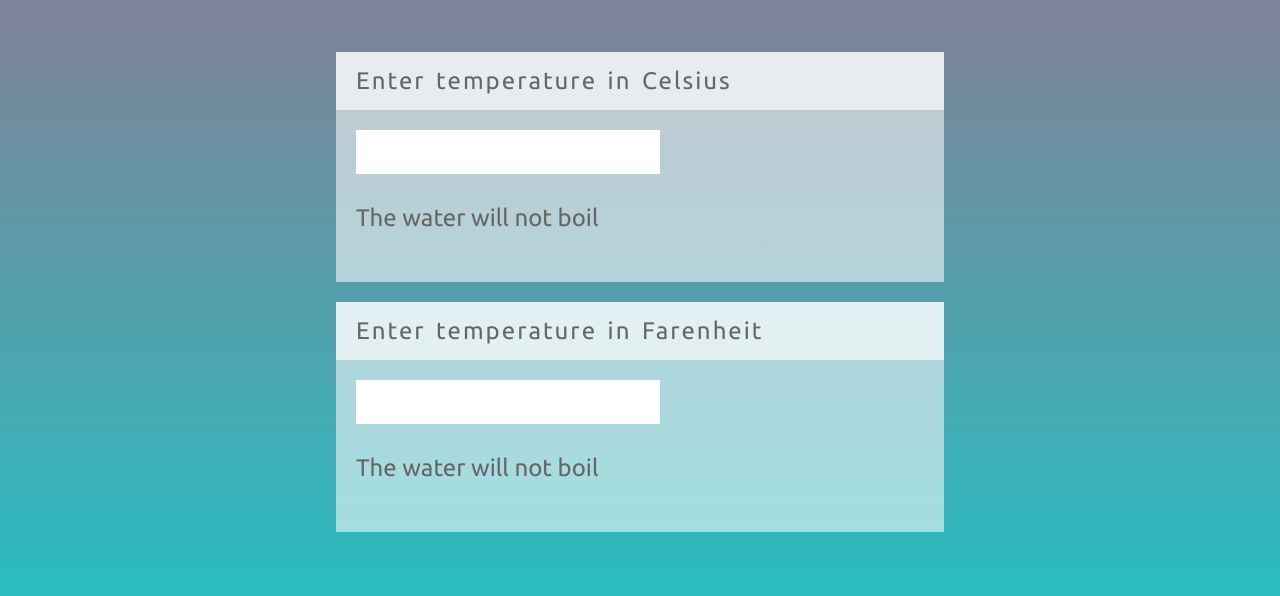
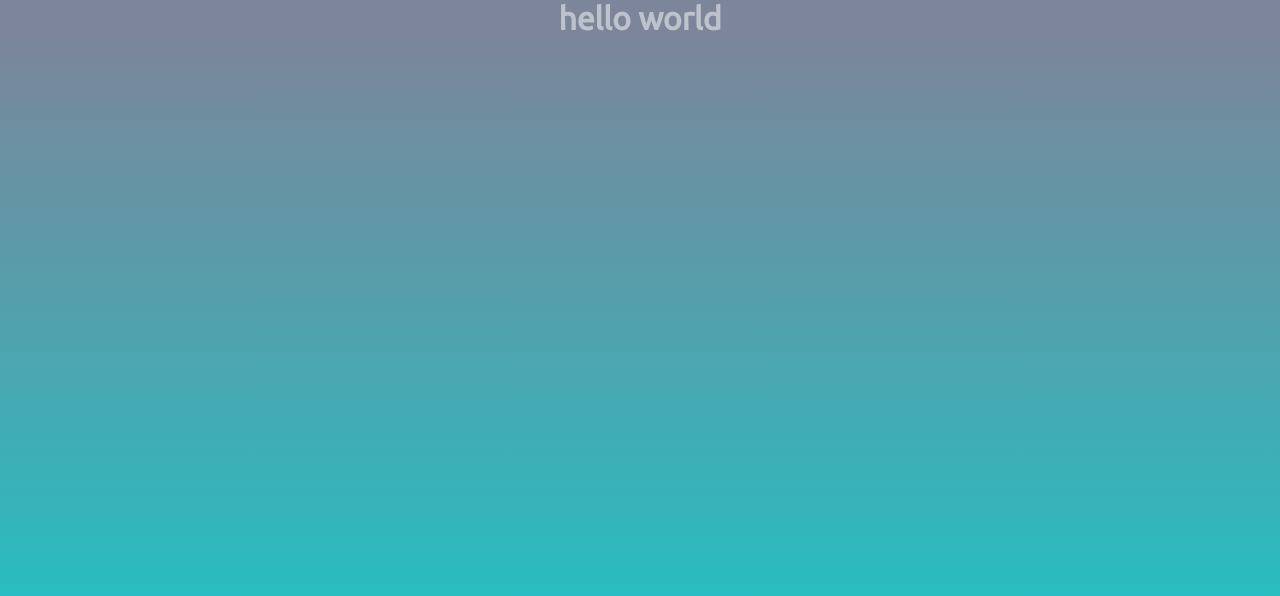
Before and after one commit to AbulKalamAZ/react-redux, a React (Create React App) app: page / in a window 1280 px wide. Shown: the top 596 px of the page. Built offline with nearby package versions, Linux system fonts and the light colour scheme.

Commit message:
sass added to the project

```diff
--- a/package.json
+++ b/package.json
@@ -3,6 +3,7 @@
   "version": "0.1.0",
   "private": true,
   "dependencies": {
+    "node-sass": "^4.14.0",
     "react": "^16.9.0",
     "react-dom": "^16.9.0",
     "react-scripts": "^3.4.1",
--- a/src/App.js
+++ b/src/App.js
@@ -1,21 +1,10 @@
 import React from "react";
-import "./App.css";
-
-import styled from "styled-components";
-
-import Calculator from "./components/Calculator";
-
-const Wrapper = styled.div`
-  padding: 2em;
-  margin: 0 auto;
-`;
+import "./App.scss";
 
 function App() {
   return (
     <div className="App">
-      <Wrapper>
-        <Calculator />
-      </Wrapper>
+      <h1>hello world</h1>
     </div>
   );
 }
--- a/src/components/BoilingVerdict.js
+++ /dev/null
@@ -1,37 +0,0 @@
-import React from "react";
-
-import styled from "styled-components";
-
-const TextBox = styled.div`
-  padding: 30px 0;
-`;
-
-const Text = styled.p`
-  text-align: left;
-  font-size: 1.5rem;
-  color: #666;
-`;
-
-export default function BoilingVerdict({ temp, scale }) {
-  if (scale === "c") {
-    return (
-      <TextBox>
-        {temp >= 100 ? (
-          <Text>The water will boil</Text>
-        ) : (
-          <Text>The water will not boil</Text>
-        )}
-      </TextBox>
-    );
-  } else {
-    return (
-      <TextBox>
-        {temp >= 212 ? (
-          <Text>The water will boil</Text>
-        ) : (
-          <Text>The water will not boil</Text>
-        )}
-      </TextBox>
-    );
-  }
-}
--- a/src/components/Calculator.js
+++ /dev/null
@@ -1,80 +0,0 @@
-import React, { Component } from "react";
-
-import TemperatureInput from "./TemperatureInput";
-
-export default class Calculator extends Component {
-  constructor(props) {
-    super(props);
-
-    this.state = {
-      temperature: "",
-      scale: "c",
-      showError: false
-    };
-  }
-
-  toCelsius = farenheit => {
-    return ((farenheit - 32) * 5) / 9;
-  };
-
-  toFarenheit = celsius => {
-    return (celsius * 9) / 5 + 32;
-  };
-
-  //method that will conver both celsius and farenheit
-
-  tempConverter = (temp, convert) => {
-    let input = parseFloat(temp);
-
-    if (Number.isNaN(input)) {
-      return "";
-    }
-
-    let output = convert(input);
-    let rounded = Math.round(output * 1000) / 1000;
-
-    return rounded.toString();
-  };
-
-  handleTemperatureChange = (e, scale) => {
-    this.setState({
-      temperature: e.target.value,
-      scale: scale
-    });
-  };
-  //Method that will handle error
-
-  handleError = () => {
-    this.setState(state => ({
-      showError: !state.showError
-    }));
-  };
-
-  render() {
-    const { temperature, scale } = this.state;
-    const celsius =
-      scale === "f"
-        ? this.tempConverter(temperature, this.toCelsius)
-        : temperature;
-
-    const farenheit =
-      scale === "c"
-        ? this.tempConverter(temperature, this.toFarenheit)
-        : temperature;
-
-    return (
-      <div className="calculator">
-        <TemperatureInput
-          scale="c"
-          onChange={this.handleTemperatureChange}
-          temperature={celsius}
-        />
-        <TemperatureInput
-          scale="f"
-          onChange={this.handleTemperatureChange}
-          temperature={farenheit}
-        />
-      </div>
-    );
-  }
-}
--- a/src/components/TemperatureInput.js
+++ /dev/null
@@ -1,68 +0,0 @@
-import React, { Component } from "react";
-
-import styled from "styled-components";
-
-import BoilingVerdict from "./BoilingVerdict";
-
-const TemperatureInputBox = styled.div`
-  width: 50%;
-  height: auto;
-  margin: 20px auto;
-  background: rgba(255, 255, 255, 0.548);
-`;
-
-const BoxHeader = styled.p`
-  padding: 15px 20px;
-  font-size: 1.5rem;
-  word-spacing: 3px;
-  letter-spacing: 2px;
-  text-align: left;
-  color: #666;
-  background: rgba(255, 255, 255, 0.648);
-`;
-
-const BoxBody = styled.div`
-  padding: 20px;
-  display: flex;
-  flex-direction: column;
-  align-items: left;
-`;
-const Input = styled.input`
-  width: 50%;
-  padding: 10px;
-  border: none;
-  font-size: 1.3rem;
-  color: #666;
-
-  :focus {
-    outline: none;
-  }
-`;
-
-const scaleNames = {
-  c: "Celsius",
-  f: "Farenheit"
-};
-
-export default class TemperatureInput extends Component {
-  render() {
-    const temp = this.props.temperature;
-    const scale = this.props.scale;
-
-    return (
-      <TemperatureInputBox>
-        <BoxHeader>Enter temperature in {scaleNames[scale]}</BoxHeader>
-
-        <BoxBody>
-          <Input
-            type="text"
-            value={temp}
-            onChange={e => this.props.onChange(e, scale)}
-          />
-
-          <BoilingVerdict scale={scale} temp={parseFloat(temp)} />
-        </BoxBody>
-      </TemperatureInputBox>
-    );
-  }
-}
```
Also changed, not shown: src/index.js (+6 -6 lines), src/App.scss (renamed from src/App.css), src/index.scss (renamed from src/index.css), 1 other file (tests, documents, lock files or other folders).
